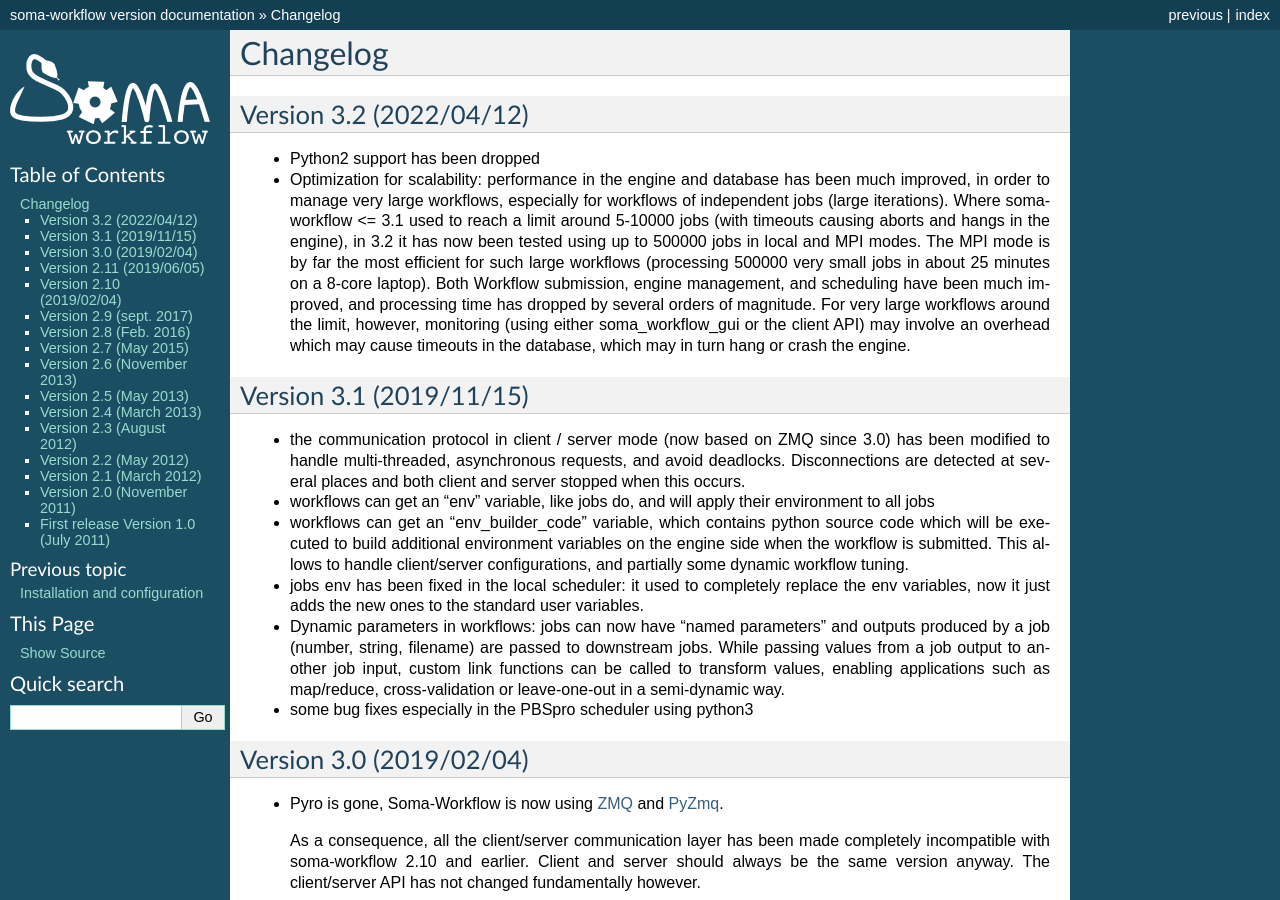
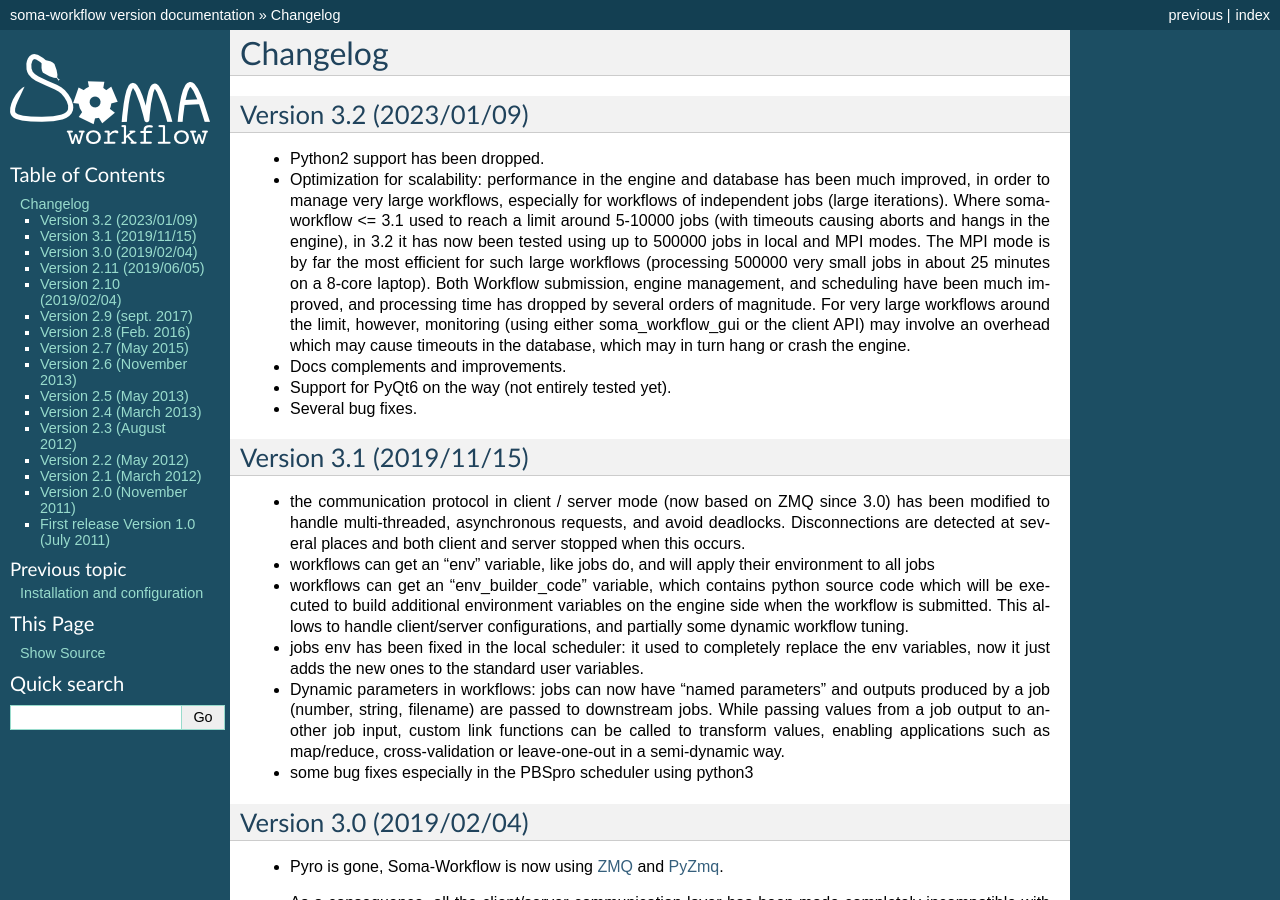
Before and after one commit to populse/soma-workflow, a Sphinx documentation site: the page built from doc/source/changelog.txt, in a window 1280 px wide and 900 px high. Built offline with Sphinx 7.4.7, drawn with Linux system fonts in a browser that asks for light colours; the version number could not be read and is left out.

Commit message:
changelog update

```diff
--- a/doc/source/changelog.txt
+++ b/doc/source/changelog.txt
@@ -2,12 +2,16 @@
 Changelog
 =========
 
-Version 3.2 (2022/04/12)
+Version 3.2 (2023/01/09)
 ========================
 
-* Python2 support has been dropped
+* Python2 support has been dropped.
 
 * Optimization for scalability: performance in the engine and database has been much improved, in order to manage very large workflows, especially for workflows of independent jobs (large iterations). Where soma-workflow <= 3.1 used to reach a limit around 5-10000 jobs (with timeouts causing aborts and hangs in the engine), in 3.2 it has now been tested using up to 500000 jobs in local and MPI modes. The MPI mode is by far the most efficient for such large workflows (processing 500000 very small jobs in about 25 minutes on a 8-core laptop). Both Workflow submission, engine management, and scheduling have been much improved, and processing time has dropped by several orders of magnitude. For very large workflows around the limit, however, monitoring (using either soma_workflow_gui or the client API) may involve an overhead which may cause timeouts in the database, which may in turn hang or crash the engine.
+* Docs complements and improvements.
+* Support for PyQt6 on the way (not entirely tested yet).
+* Several bug fixes.
+
 
 Version 3.1 (2019/11/15)
 ========================
```
